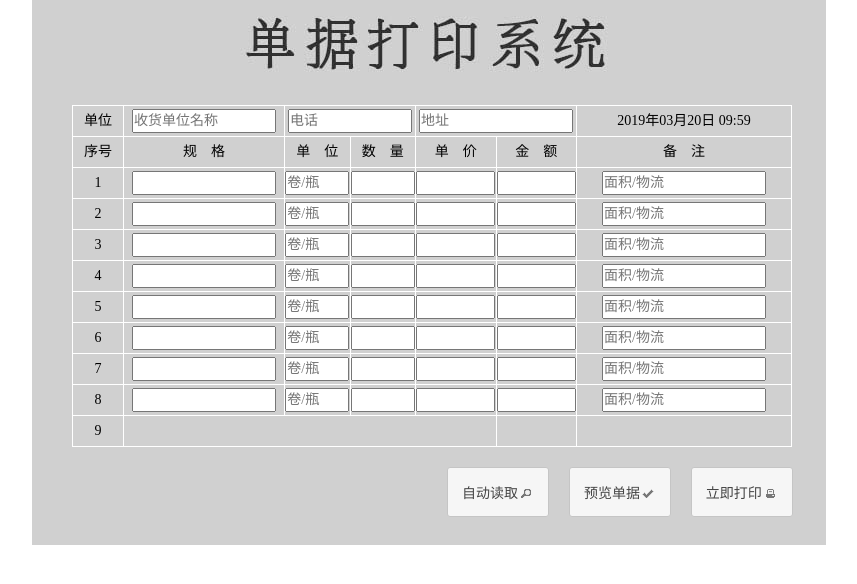
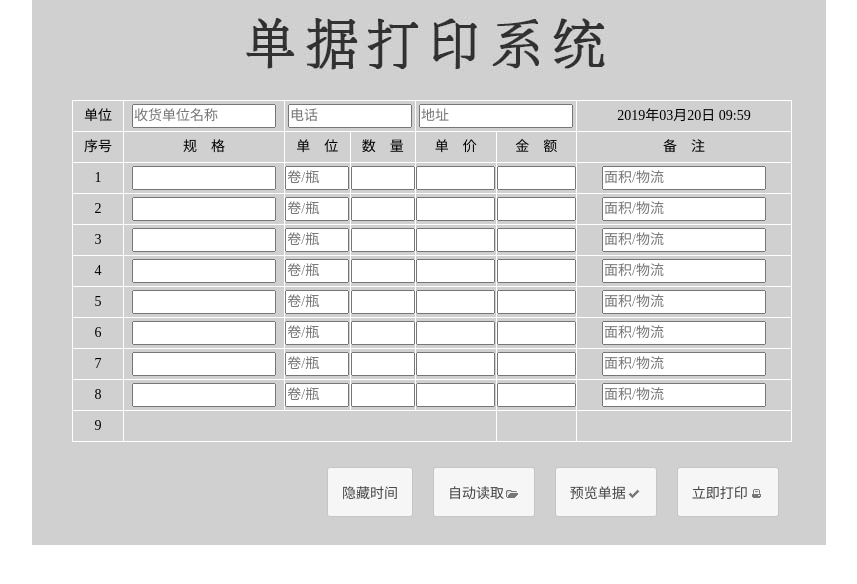
Before and after one commit to Eished/EDMSystems, a plain HTML site: page ReceiptPrint/print.html in a window 1280 px wide. Shown: the whole page, without its empty margins (211-1068 px from the left). Drawn offline with Linux system fonts and the light colour scheme.

Commit message:
添加隐藏具体时间功能
隐藏小时和分钟
表格整体上移

```diff
--- a/ReceiptPrint/main.js
+++ b/ReceiptPrint/main.js
@@ -115,7 +115,6 @@ function shiftLeft(number, digit){
 
 
 
-
 //自动读取日期函数
 Date.prototype.format = function (format) {
            var args = {
@@ -142,6 +141,22 @@ Date.prototype.format = function (format) {
 $(".Date").text(new Date().format("yyyy年MM月dd日 hh:mm"))
 
 
+
+//隐藏小时和分钟
+var i = 0;
+function hideTime(){
+  if (i === 0) {
+    $(".Date").text(new Date().format("yyyy年MM月dd日"));
+    $("#hideTime").text("显示时间");
+    i++;
+  }else{
+    $(".Date").text(new Date().format("yyyy年MM月dd日 hh:mm"));
+    $("#hideTime").text("隐藏时间");
+    i--;
+  }
+}
+
+
 //打印函数
 function doPrint() {
     //调用计算总金额函数
@@ -157,6 +172,7 @@ function doPrint() {
   prnhtml=prnhtml.substring(0,prnhtml.indexOf(eprnstr));
   window.document.body.innerHTML=prnhtml;
   window.print();
+  self.location=document.referrer;
 }
 
 
--- a/ReceiptPrint/print.html
+++ b/ReceiptPrint/print.html
@@ -125,7 +125,9 @@
 </tr>
 
 </table>
-<button id="Auto" class="ui-button ui-widget ui-corner-all b2" type="button" title="按回车读取库存数据" >自动读取<p class="ui-icon ui-icon-search"></p></button>
+<button id = "hideTime" class="ui-button ui-widget ui-corner-all b2" type="button" title="不显示具体时间" onclick="hideTime()">隐藏时间</button>
+
+<button id="Auto" class="ui-button ui-widget ui-corner-all b2" type="button" title="按回车读取库存数据" >自动读取<p class="ui-icon ui-icon-folder-open"></p></button>
 
 <!-- <button id="Calc" class="b2 ui-button ui-widget ui-corner-all" type="button">计算金额<p class="ui-icon ui-icon-print"></p></button>
  -->
--- a/ReceiptPrint/receipt.css
+++ b/ReceiptPrint/receipt.css
@@ -16,7 +16,7 @@ table{
 	/*height:340px;*/
 	width: 720px;
 	position: relative;
-	top: 105px;/*表格对应纸张纵向偏移*/
+	top: 100px;/*表格对应纸张纵向偏移*/
 	left: 40px;/*表格对应纸张横向偏移*/
 }
 
@@ -60,7 +60,7 @@ input{
 	color: #000;
 	position: relative;
 	top: 115px;/*表格对应纸张纵向偏移*/
-	left: 400px;/*表格对应纸张横向偏移*/
+	left: 280px;/*表格对应纸张横向偏移*/
 }
 
 /*自动补下拉分类全样式表*/
```
